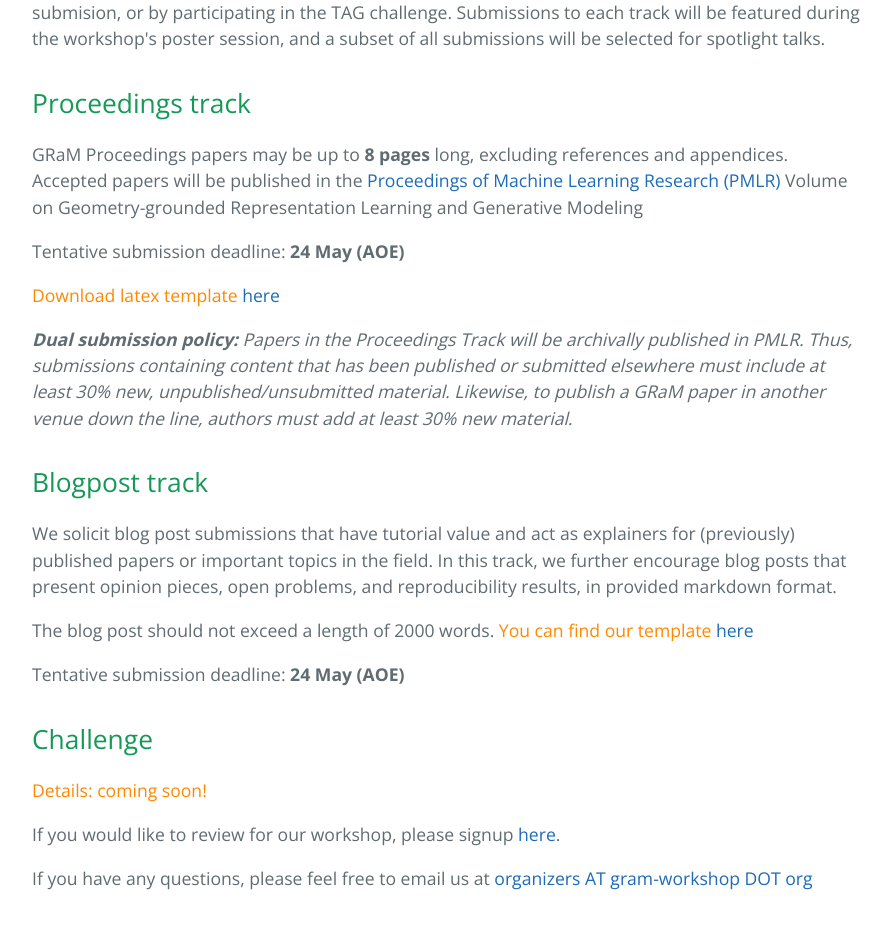
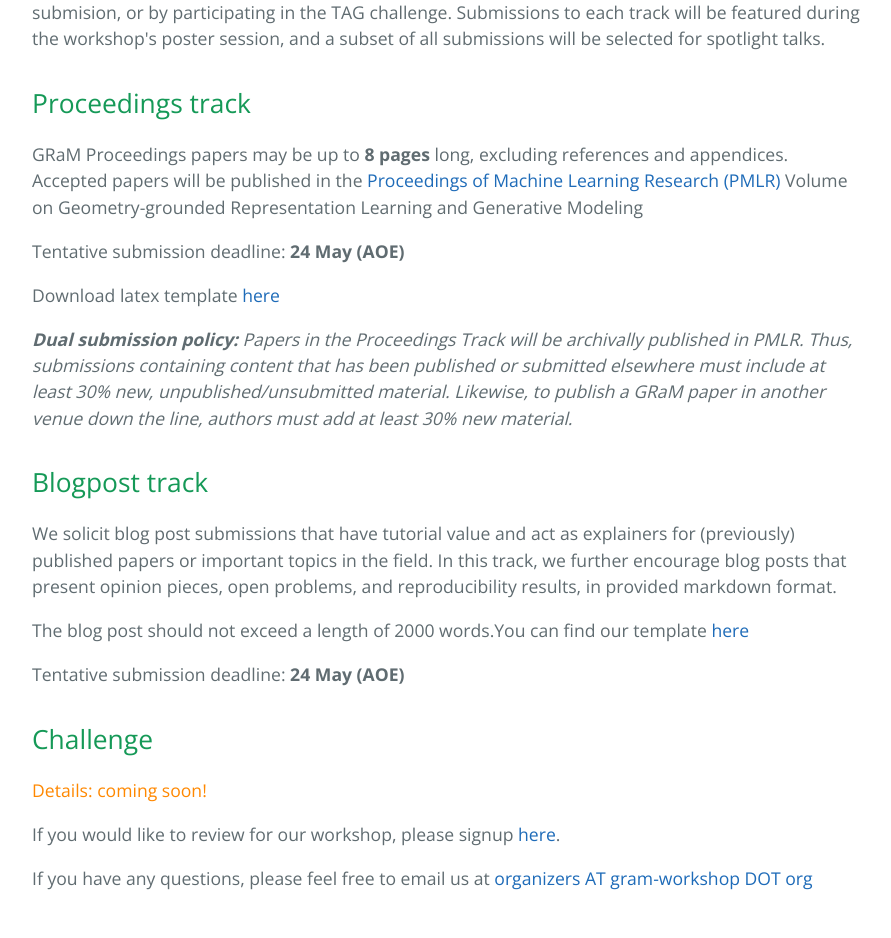
Before and after one commit to gram-workshop/gram-workshop.github.io, a Jekyll site: the page cfp.html, which Jekyll copies as it is, in a window 1280 px wide. Shown: the part 442-1380 px from the top of the page, without its empty margins (192-1083 px from the left). Built offline with Jekyll 4.4.1, drawn with Linux system fonts in a browser that asks for light colours.

Commit message:
minor edits

```diff
--- a/cfp.html
+++ b/cfp.html
@@ -59,7 +59,7 @@
         GRaM Proceedings papers may be up to <strong>8 pages</strong> long, excluding references and appendices. Accepted papers will be published in the <a href="https://proceedings.mlr.press/">Proceedings of Machine Learning Research (PMLR)</a> Volume on Geometry-grounded Representation Learning and Generative Modeling</p>
       <p>Tentative submission deadline: <strong> 24 May (AOE)</strong></p>
 
-      <p><span style="color: rgb(255, 136, 0);">Download latex template <a href="/assets/GRaM2024.zip">here</a></span></p>
+      <p>Download latex template <span style="color: rgb(255, 136, 0);"> <a href="/assets/GRaM2024.zip">here</a></span></p>
 
       <p>
       <em>
@@ -74,7 +74,7 @@
 
       <p>We solicit blog post submissions that have tutorial value and act as explainers for (previously) published papers or important topics in the field. In this track, we further encourage blog posts that present opinion pieces, open problems, and reproducibility results, in provided markdown format.</p>
 
-      <p>The blog post should not exceed a length of 2000 words. <span style="color: rgb(255, 136, 0);">You can find our template <a href="https://gram-blogposts.github.io/">here</a></span></p>
+      <p>The blog post should not exceed a length of 2000 words.You can find our template <span style="color: rgb(255, 136, 0);"><a href="https://gram-blogposts.github.io/">here</a></span></p>
 
       <p>Tentative submission deadline: <strong>24 May (AOE)</strong></p>
 
```
